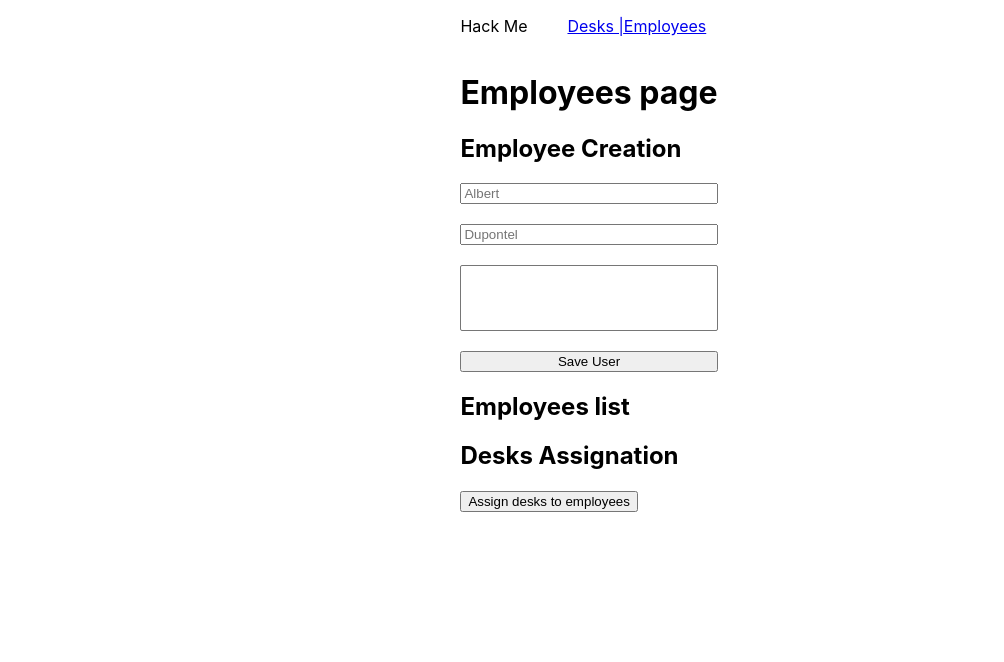
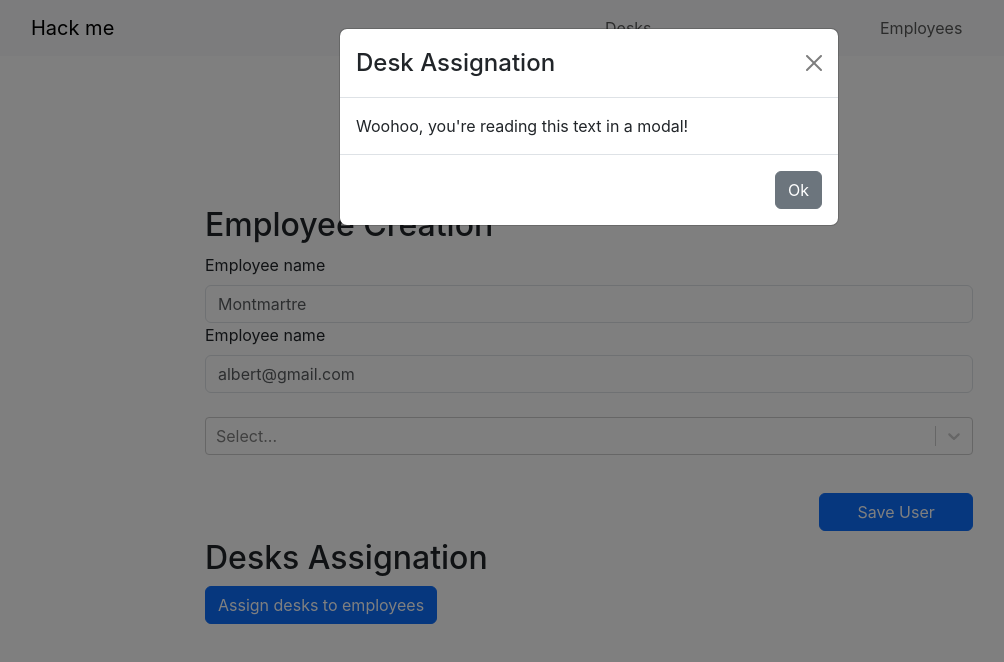
Before and after one commit to semana-io/hack-me, a React (Create React App) app: page /employees in a window 1280 px wide. Both pictures are taken after a click on the button "Assign desks to employees". Shown: the top 662 px of the page, without its empty margins (51-1055 px from the left). Built offline with nearby package versions, Linux system fonts and the light colour scheme.

Commit message:
feat(style): add style but lost context

```diff
--- a/package.json
+++ b/package.json
@@ -10,11 +10,15 @@
     "@types/node": "^12.0.0",
     "@types/react": "^16.9.53",
     "@types/react-dom": "^16.9.8",
+    "bootstrap": "5.1.0",
+    "install": "^0.13.0",
+    "npm": "^7.22.0",
     "react": "^17.0.1",
-    "react-bootstrap": "^1.6.1",
+    "react-bootstrap": "^2.0.0-beta.6",
     "react-dom": "^17.0.1",
     "react-router-dom": "^5.3.0",
     "react-scripts": "4.0.1",
+    "react-select": "^4.3.1",
     "typescript": "^4.0.3",
     "web-vitals": "^0.2.4"
   },
--- a/src/App.css
+++ b/src/App.css
@@ -1,17 +1,32 @@
-body {
-  display: flex;
-  justify-content: center;
-  width: 100vw;
-  height: 100vh;
+h1 {
+  text-align: center;
+  margin-bottom: 5%;
 }
 
-.Navigation,
-.Navigation * {
+.navigation,
+.navigation * {
   display: flex;
   flex-direction: row;
+  width: 100%;
 }
 
 .form-container {
   display: flex;
   flex-direction: column;
 }
+
+.desks-page {
+  justify-content: center;
+  margin: 5% 20%;
+}
+
+.employees-page {
+  justify-content: center;
+  margin: 5% 20%;
+}
+
+.form-button {
+  align-self: flex-end;
+  margin-top: 5%;
+  width: 20%;
+}
--- a/src/desks/DesksPage.tsx
+++ b/src/desks/DesksPage.tsx
@@ -4,7 +4,7 @@ import AddDeskForm from './components/AddDeskForm';
 
 const DesksPage: React.FC = () => {
 	return (
-    <div>
+    <div className="desks-page">
       <h1>Desks page</h1>
       <AddDeskForm />
       {/* Desk list would have been here if I knew how to pass data between siblings */}
--- a/src/desks/components/AddDeskForm.tsx
+++ b/src/desks/components/AddDeskForm.tsx
@@ -1,5 +1,5 @@
 import React, { useState, useContext } from 'react'
-import { Button } from 'react-bootstrap';
+import { Button, Form } from 'react-bootstrap';
 import { AppContext } from '../../context/Context';
 import { Desk } from '../models/Desk';
 import DesksList from './DesksList';
@@ -29,11 +29,13 @@ const AddDeskForm: React.FC = () => {
 	return (
     <div>
       <h2>Desk Creation</h2>
-      <form id="deskForm" className="form-container" onSubmit={handleSubmission}>
-        <input className="form-field" placeholder="Montmartre" value={values.name} onChange={handleDeskNameChange}/>
-        <br />
-        <Button type="submit">Save Desk</Button>
-      </form>
+      <Form id="desk-form" className="form-container" onSubmit={handleSubmission}>
+        <Form.Group controlId="name">
+          <Form.Label>Desk name</Form.Label>
+          <Form.Control type="text" placeholder="Montmartre" value={values.name} onChange={handleDeskNameChange}/>
+        </Form.Group>
+        <Button className="form-button" type="submit">Save Desk</Button>
+      </Form>
       {/* This would have been put in Desks Page if I could find a way to pass data between siblings with Context */}
       <DesksList />
     </div>
--- a/src/desks/components/DesksList.tsx
+++ b/src/desks/components/DesksList.tsx
@@ -1,4 +1,5 @@
 import React from 'react';
+import { Button } from 'react-bootstrap';
 import { AppContext } from '../../context/Context';
 import { Desk } from '../models/Desk';
 
@@ -10,23 +11,26 @@ const editDeskList = (desk: Desk) => {
 
 const DesksList: React.FC = () => {
 	return (
+    <AppContext.Consumer>{ ({desks}) => {
+        const title = desks.length > 0 ? 'Desks list': null;
+        return (
           <div>
-    <h2>Desks list</h2>
-    <AppContext.Consumer>{
-      ({desks}) => {
-        return desks.map( d => <div key={d.id}>
+          <h2>{ title }</h2>
+          {desks.map( d => <div key={d.id}>
               {d.name}
               <br />
-          <button
+              <Button
                 type="button"
                 onClick={() => editDeskList(d)}
               >
                 Edit {d.name} (open modal TODO)
-          </button>
+              </Button>
+            </div>)}
           </div>
-        )}
+          )
+        }
       }
     </AppContext.Consumer>
-  </div>)
+  )
 }
 export default DesksList;
--- a/src/employees/EmployeesPage.tsx
+++ b/src/employees/EmployeesPage.tsx
@@ -5,7 +5,7 @@ import EmployeesDeskAssignation from './components/EmployeesDesksAssignation';
 
 const EmployeesPage: React.FC = () => {
 	return (
-    <div>
+    <div className="employees-page">
       <h1>Employees page</h1>
       <AddEmployeeForm />
       {/* Employee list would have been here if I knew how to pass data between siblings */}
--- a/src/employees/components/AddEmployeeForm.tsx
+++ b/src/employees/components/AddEmployeeForm.tsx
@@ -1,11 +1,15 @@
 import React, { useState, useContext } from 'react'
-import { Button } from 'react-bootstrap';
+import { Button, Form } from 'react-bootstrap';
+import Select from 'react-select';
+import makeAnimated from 'react-select/animated';
 
 import { AppContext } from '../../context/Context';
 import { Desk } from '../../desks/models/Desk';
 import { Employee } from '../models/Employee';
 
 import EmployeesList from './EmployeesList';
+
+const animatedComponents = makeAnimated();
 
 const AddEmployeeForm: React.FC = () => {
   // Put prop here if in edition mode
@@ -30,9 +34,9 @@ const AddEmployeeForm: React.FC = () => {
   }
 
   const handleUserDesksChange = (e) => {
-    const deskToAdd = desks.find( d => d.id === parseInt(e.target.value, 10));
+    const deskToAdd = desks.find( d => d.id === parseInt(e.value, 10));
     const tmpFavoriteDesks = values.favoriteDesks;
-    if (deskToAdd && !tmpFavoriteDesks.find( d => d.id === parseInt(e.target.value, 10))) {
+    if (deskToAdd && !tmpFavoriteDesks.find( d => d.id === parseInt(e.value, 10))) {
       tmpFavoriteDesks.push(deskToAdd)
       setValues({...values, favoriteDesks: tmpFavoriteDesks});
     }
@@ -48,19 +52,29 @@ const AddEmployeeForm: React.FC = () => {
 	return (
     <div>
       <h2>Employee Creation</h2>
-      <form className="form-container" onSubmit={handleSubmission}>
-        <input className="form-field" placeholder="Albert" value={values.name} onChange={handleUserNameChange}/>
+      <Form id="employees-form" className="form-container" onSubmit={handleSubmission}>
+
+        <Form.Group controlId="name">
+          <Form.Label>Employee name</Form.Label>
+          <Form.Control type="text" placeholder="Montmartre" value={values.name} onChange={handleUserNameChange}/>
+        </Form.Group>
+
+        <Form.Group controlId="name">
+          <Form.Label>Employee name</Form.Label>
+          <Form.Control type="text" placeholder="albert@gmail.com" value={values.email} onChange={handleUserEmailChange}/>
+        </Form.Group>
         <br />
-        <input className="form-field" placeholder="Dupontel" value={values.email} onChange={handleUserEmailChange}/>
-        <br />
-        <select onChange={handleUserDesksChange} placeholder="Montmartre" multiple>
-          {
-            desks.map( d => <option key={ d.id } value={d.id}>{ d.name }</option>)
-          }
-        </select>
-        <br />
-        <Button type="submit">Save User</Button>
-      </form>
+        <Select
+          closeMenuOnSelect={false}
+          components={animatedComponents}
+          isMulti
+          options={desks.map( d => ({ value: d.id, label: d.name }))}
+          onChange={handleUserDesksChange}
+        />
+
+        <Button className="form-button" type="submit">Save User</Button>
+
+      </Form>
       {/* This would have been put in Employees Page if I could find a way to pass data between siblings with Context */}
       <EmployeesList />
     </div>
--- a/src/employees/components/EmployeesDesksAssignation.tsx
+++ b/src/employees/components/EmployeesDesksAssignation.tsx
@@ -1,4 +1,5 @@
-import React from 'react';
+import React, { useState } from 'react';
+import { Button, Modal } from 'react-bootstrap';
 
 import { AppContext } from '../../context/Context';
 import { Desk } from '../../desks/models/Desk';
@@ -33,25 +34,42 @@ export const assignDesksToEmployees: any = (desks: Desk[], employees: Employee[]
     resultTmp.push(new EmployeeDesk(employeeTmp, tmpDesk));
     assignDesksToEmployees(desks, employees, resultTmp);
   }
-
   return resultTmp;
 }
 
 const EmployeesDeskAssignation: React.FC = () => {
+  const [show, setShow] = useState(false);
+  const handleClose = () => setShow(false);
+
 	return (
-  <div>
+  <div className="desk-assignation">
     <h2>Desks Assignation</h2>
     <AppContext.Consumer>{
       ({desks, employees}) => {
-        return <button
+        return <Button
+            className="assignation-button"
             type="button"
-            onClick={() => assignDesksToEmployees(desks, employees)}
+            onClick={() => {
+              assignDesksToEmployees(desks, employees);
+              setShow(true);
+            }}
           >
             Assign desks to employees
-          </button>
+          </Button>
         }
       }
     </AppContext.Consumer>
+    <Modal show={show} onHide={handleClose} animation={false}>
+      <Modal.Header closeButton>
+        <Modal.Title>Desk Assignation</Modal.Title>
+      </Modal.Header>
+      <Modal.Body>Woohoo, you're reading this text in a modal!</Modal.Body>
+      <Modal.Footer>
+        <Button variant="secondary" onClick={handleClose}>
+          Ok
+        </Button>
+      </Modal.Footer>
+    </Modal>
   </div>)
 }
 export default EmployeesDeskAssignation;
--- a/src/employees/components/EmployeesList.tsx
+++ b/src/employees/components/EmployeesList.tsx
@@ -1,4 +1,5 @@
 import React from 'react';
+import { Button } from 'react-bootstrap';
 import { AppContext } from '../../context/Context';
 
 const editEmployee = (employee) => {
@@ -8,25 +9,28 @@ const editEmployee = (employee) => {
 
 const UsersList: React.FC = () => {
 	return (
+      <AppContext.Consumer>{ ({employees}) => {
+        const title = employees.length > 0 ? 'Employees list': null;
+        return (
           <div>
-      <h2>Employees list</h2>
-      <AppContext.Consumer>{ ({employees}) =>
-        employees.map( e => <div key={e.email}>
+          <h2>{ title }</h2>
+          {employees.map( e => <div key={e.email}>
               <p>Name: {e.name}</p>
               <p>Email: {e.email}</p>
               <div>Favorite desks : {e.favoriteDesks.map( d => d.name + ' ')}</div>
               <br />
-            <button
+              <Button
                 type="button"
                 onClick={() => editEmployee(e)}
               >
                 Edit {e.name} (open modal TODO)
-            </button>
+              </Button>
+            </div>)}
           </div>
           )
         }
+      }
     </AppContext.Consumer>
-    </div>
   )
 }
 export default UsersList;
--- a/src/index.tsx
+++ b/src/index.tsx
@@ -1,5 +1,7 @@
 import React from 'react';
 import ReactDOM from 'react-dom';
+import 'bootstrap/dist/css/bootstrap.min.css';
+
 import './index.css';
 import App from './App';
 import reportWebVitals from './reportWebVitals';
--- a/src/shared/components/Navigation.tsx
+++ b/src/shared/components/Navigation.tsx
@@ -1,18 +1,19 @@
 import React from "react";
-import { NavLink } from "react-router-dom";
+import { Container, Nav, Navbar } from "react-bootstrap";
 
 const Navigation: React.FC = () => (
-    <div className="Navigation">
-      <p>Hack Me</p>
-      <ul>
-        <li>
-          <NavLink to="/desks">Desks | </NavLink>
-        </li>
-        <li>
-          <NavLink to="/employees">Employees</NavLink>
-        </li>
-      </ul>
-    </div>
+  <Navbar bg="light" expand="lg" className="navigation">
+    <Container>
+      <Navbar.Brand href="#desks">Hack me</Navbar.Brand>
+      <Navbar.Toggle aria-controls="basic-navbar-nav" />
+      <Navbar.Collapse id="basic-navbar-nav">
+        <Nav className="me-auto">
+          <Nav.Link href="/desks">Desks</Nav.Link>
+          <Nav.Link href="/employees">Employees</Nav.Link>
+        </Nav>
+      </Navbar.Collapse>
+    </Container>
+  </Navbar>
 );
 
 export default Navigation;
```
Also changed, not shown: 1 other file (tests, documents, lock files or other folders). Lines whose indentation alone changed are shown as unchanged.
